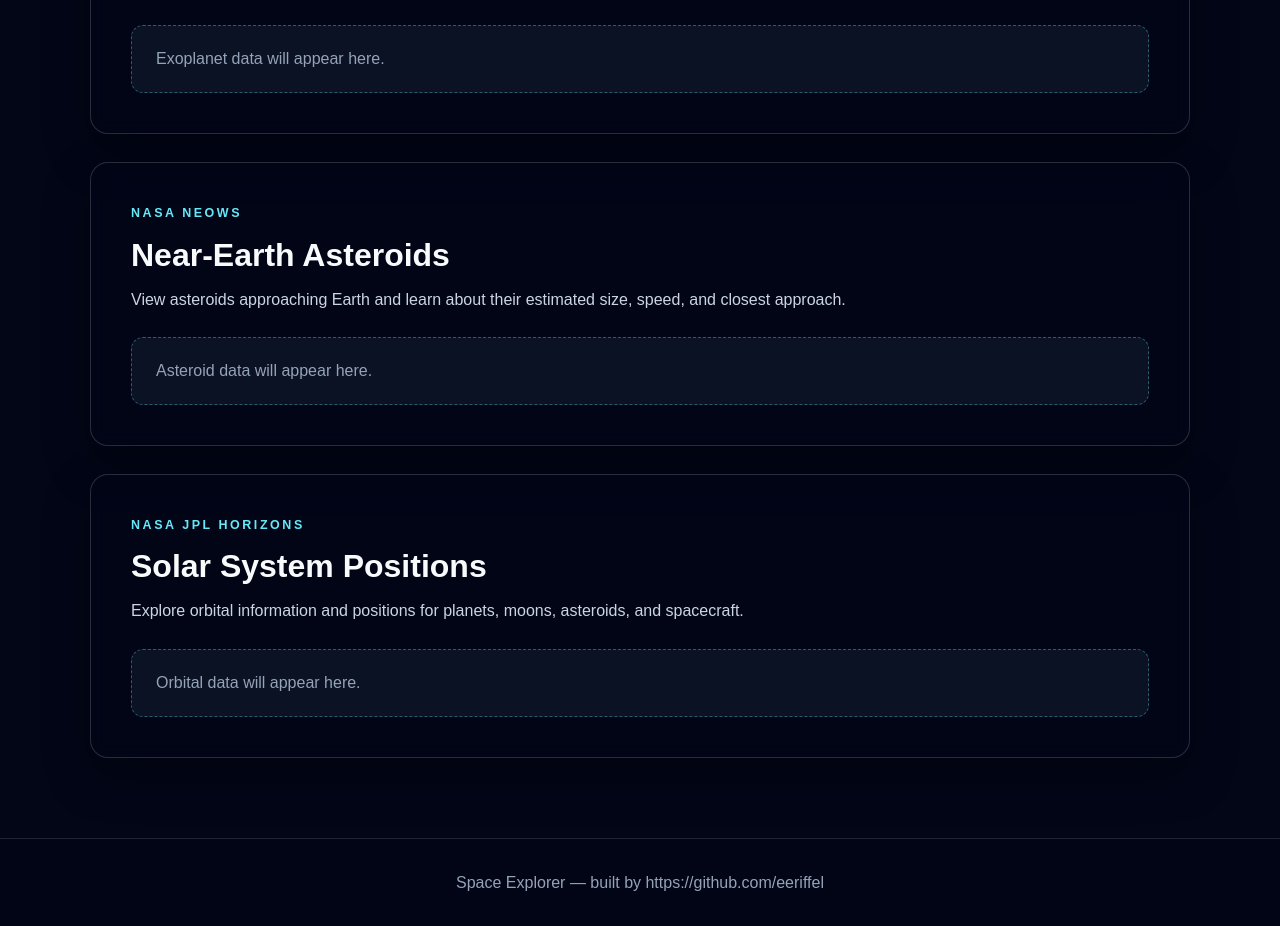
After one commit to eeriffel/Space-Explorer, a Flask app: page /explore in a window 1280 px wide. The commit adds this page. Shown: the part 810-1736 px from the top of the page. Run offline with Flask 3, Linux system fonts and the light colour scheme.

Commit message:
designed explore and home page, prepared for API's

```diff
--- a/app.py
+++ b/app.py
@@ -5,3 +5,10 @@ app = Flask(__name__)
 @app.route("/")
 def home():
     return render_template("index.html")
+
+@app.route("/explore")
+def explore():
+    return render_template("explore.html")
+
+if __name__ == "__main__":
+    app.run(debug=True)
--- a/static/style.css
+++ b/static/style.css
@@ -1,40 +1,278 @@
-p {
-  color:azure;
+/* Page setup */
+
+* {
+    box-sizing: border-box;
 }
 
-h1 {
-    color:azure
-}
-
-.intro {
-    display: flex;
-    flex-direction: column;
-    justify-content: center;
-    align-items: center;
-    min-height: 100vh;
+html {
+    scroll-behavior: smooth;
+    background-color: #020617;
 }
 
 body {
-    background-color: rgb(111, 85, 198);
+    min-height: 100vh;
+    margin: 0;
+    color: #f8fafc;
+    font-family: Arial, Helvetica, sans-serif;
+    isolation: isolate;
 }
+
+body::before {
+    position: fixed;
+    z-index: -1;
+    inset: 0;
+    content: "";
+    background:
+        linear-gradient(
+            rgba(2, 6, 23, 0.35),
+            rgba(2, 6, 23, 0.75)
+        );
+}
+
+
+/* Moving background */
 
 .space-background {
     position: fixed;
+    z-index: -2;
     top: 0;
     left: 0;
     width: 100%;
     height: 100%;
     object-fit: cover;
-    z-index: -1;
 }
 
-.intro-box {
-    background-color: rgba(0, 0, 0, 0.55);
+
+/* Shared text */
+
+h1,
+h2,
+p {
+    margin-top: 0;
+}
+
+h1 {
+    margin-bottom: 18px;
+    font-size: clamp(2.8rem, 7vw, 5.5rem);
+    line-height: 1;
+}
+
+h2 {
+    font-size: 1.6rem;
+}
+
+p {
+    line-height: 1.7;
+}
+
+.eyebrow,
+.card-label {
+    color: #67e8f9;
+    font-size: 0.78rem;
+    font-weight: bold;
+    letter-spacing: 0.16rem;
+}
+
+
+/* Buttons */
+
+.primary-button {
+    display: inline-block;
+    padding: 14px 24px;
+    border: 1px solid #67e8f9;
+    border-radius: 8px;
+    background-color: #0891b2;
+    color: white;
+    font-size: 1rem;
+    font-weight: bold;
+    text-decoration: none;
+    transition:
+        background-color 0.2s ease,
+        transform 0.2s ease,
+        box-shadow 0.2s ease;
+}
+
+.primary-button:hover {
+    background-color: #06b6d4;
+    box-shadow: 0 0 24px rgba(34, 211, 238, 0.35);
+    transform: translateY(-2px);
+}
+
+
+/* Homepage */
+
+.home-page {
+    display: flex;
+    min-height: 100vh;
+    align-items: center;
+    justify-content: center;
+    padding: 30px;
+}
+
+.hero-card {
+    width: 100%;
+    max-width: 850px;
+    padding: 64px 50px;
+    border: 1px solid rgba(255, 255, 255, 0.18);
+    border-radius: 24px;
+    background-color: rgba(2, 6, 23, 0.78);
+    box-shadow: 0 25px 70px rgba(0, 0, 0, 0.45);
+    text-align: center;
+    backdrop-filter: blur(10px);
+}
+
+.hero-card h2 {
+    margin-bottom: 20px;
+    color: #cbd5e1;
+}
+
+.hero-description {
+    max-width: 650px;
+    margin: 0 auto 32px;
+    color: #e2e8f0;
+    font-size: 1.08rem;
+}
+
+
+/* Explore navigation */
+
+.site-header {
+    position: sticky;
+    z-index: 10;
+    top: 0;
+    display: flex;
+    align-items: center;
+    justify-content: space-between;
+    padding: 18px 5%;
+    border-bottom: 1px solid rgba(255, 255, 255, 0.12);
+    background-color: rgba(2, 6, 23, 0.88);
+    backdrop-filter: blur(12px);
+}
+
+.site-logo {
+    color: white;
+    font-size: 1.25rem;
+    font-weight: bold;
+    text-decoration: none;
+}
+
+nav {
+    display: flex;
+    gap: 24px;
+}
+
+nav a {
+    color: #cbd5e1;
+    text-decoration: none;
+}
+
+nav a:hover {
+    color: #67e8f9;
+}
+
+
+/* Explore page */
+
+.explore-page {
+    width: 90%;
+    max-width: 1100px;
+    margin: 0 auto;
+}
+
+.explore-hero {
+    display: flex;
+    min-height: 75vh;
+    max-width: 800px;
+    margin: 0 auto;
+    flex-direction: column;
+    align-items: center;
+    justify-content: center;
+    padding: 80px 20px;
+    text-align: center;
+}
+
+.explore-hero h1 {
+    font-size: clamp(2.6rem, 6vw, 4.8rem);
+}
+
+.explore-hero p:not(.eyebrow) {
+    max-width: 650px;
+    margin-bottom: 28px;
+    color: #cbd5e1;
+    font-size: 1.08rem;
+}
+
+
+/* Data sections */
+
+.data-grid {
+    display: grid;
+    gap: 28px;
+    padding-bottom: 80px;
+}
+
+.space-card {
+    scroll-margin-top: 100px;
     padding: 40px;
-    border-radius: 16px;
+    border: 1px solid rgba(255, 255, 255, 0.16);
+    border-radius: 18px;
+    background-color: rgba(2, 6, 23, 0.82);
+    box-shadow: 0 18px 45px rgba(0, 0, 0, 0.35);
+    backdrop-filter: blur(10px);
+}
+
+.space-card h2 {
+    margin-bottom: 12px;
+    font-size: 2rem;
+}
+
+.space-card > p:not(.card-label) {
+    color: #cbd5e1;
+}
+
+.results {
+    margin-top: 24px;
+    padding: 24px;
+    border: 1px dashed rgba(103, 232, 249, 0.35);
+    border-radius: 12px;
+    background-color: rgba(15, 23, 42, 0.75);
+    color: #94a3b8;
+}
+
+
+/* Footer */
+
+footer {
+    padding: 30px;
+    border-top: 1px solid rgba(255, 255, 255, 0.12);
+    background-color: rgba(2, 6, 23, 0.85);
+    color: #94a3b8;
     text-align: center;
-    color: white;
-    max-width: 750px;
-    backdrop-filter: blur(6px);
-    border: 1px solid rgba(255, 255, 255, 0.2);
 }
+
+footer p {
+    margin: 0;
+}
+
+
+/* Smaller screens */
+
+@media (max-width: 700px) {
+    .site-header {
+        flex-direction: column;
+        gap: 15px;
+    }
+
+    nav {
+        gap: 14px;
+        font-size: 0.9rem;
+    }
+
+    .hero-card {
+        padding: 45px 24px;
+    }
+
+    .space-card {
+        padding: 28px 22px;
+    }
+}
--- /dev/null
+++ b/templates/explore.html
@@ -0,0 +1,112 @@
+<!DOCTYPE html>
+<html lang="en">
+
+<head>
+    <meta charset="UTF-8">
+    <meta name="viewport" content="width=device-width, initial-scale=1.0">
+
+    <title>Explore | Space Explorer</title>
+
+    <link rel="stylesheet"
+          href="{{ url_for('static', filename='style.css') }}">
+</head>
+
+<body>
+
+    <video autoplay loop muted playsinline class="space-background">
+        <source src="{{ url_for('static', filename='videos/stars.mp4') }}"
+                type="video/mp4">
+    </video>
+
+    <header class="site-header">
+
+        <a class="site-logo"
+           href="{{ url_for('home') }}">
+            Space Explorer
+        </a>
+
+        <nav>
+            <a href="#exoplanets">Exoplanets</a>
+            <a href="#asteroids">Asteroids</a>
+            <a href="#horizons">Solar System</a>
+        </nav>
+
+    </header>
+
+    <main class="explore-page">
+
+        <section class="explore-hero">
+
+            <p class="eyebrow">EXPLORE THE COSMOS</p>
+
+
+            <a class="primary-button" href="#exoplanets">
+                View Space Data
+            </a>
+
+        </section>
+
+        <section class="data-grid">
+
+            <article class="space-card" id="exoplanets">
+
+                <p class="card-label">NASA EXOPLANET ARCHIVE</p>
+
+                <h2>Exoplanet Explorer</h2>
+
+                <p>
+                    Discover planets beyond our solar system and compare
+                    their size, temperature, distance, and discovery method.
+                </p>
+
+                <div class="results">
+                    Exoplanet data will appear here.
+                </div>
+
+            </article>
+
+            <article class="space-card" id="asteroids">
+
+                <p class="card-label">NASA NEOWS</p>
+
+                <h2>Near-Earth Asteroids</h2>
+
+                <p>
+                    View asteroids approaching Earth and learn about their
+                    estimated size, speed, and closest approach.
+                </p>
+
+                <div class="results">
+                    Asteroid data will appear here.
+                </div>
+
+            </article>
+
+            <article class="space-card" id="horizons">
+
+                <p class="card-label">NASA JPL HORIZONS</p>
+
+                <h2>Solar System Positions</h2>
+
+                <p>
+                    Explore orbital information and positions for planets,
+                    moons, asteroids, and spacecraft.
+                </p>
+
+                <div class="results">
+                    Orbital data will appear here.
+                </div>
+
+            </article>
+
+        </section>
+
+    </main>
+
+    <footer>
+        <p>Space Explorer — built by https://github.com/eeriffel</p>
+    </footer>
+
+</body>
+
+</html>
```
Also changed, not shown: templates/index.html (+35 -6 lines).
